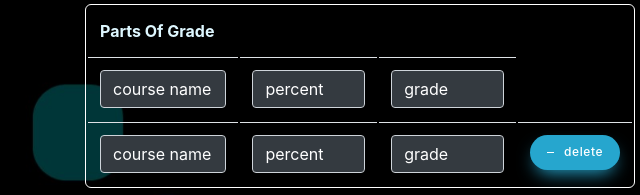
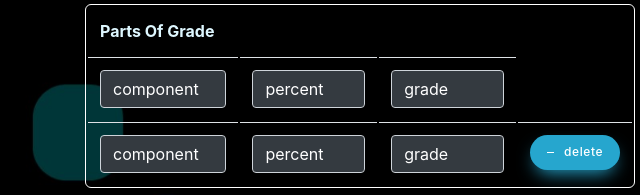
Before and after one commit to Shalevro2/UniGrade, a plain HTML site: page public/add_course.html in a window 1280 px wide. Shown: the part 276-471 px from the top of the page, 0-640 px from the left. Drawn offline with nearby package versions, Linux system fonts and the light colour scheme; some packages are replaced by stand-ins of ours; no server answers.

Commit message:
change placeholder

```diff
--- a/public/add_course.html
+++ b/public/add_course.html
@@ -125,14 +125,14 @@
                             </thead>
                             <tbody id="tbody">
                                 <tr>
-                                    <td><input type="text" class="form-control bg-dark text-white" placeholder="course name" required></td>
+                                    <td><input type="text" class="form-control bg-dark text-white" placeholder="component" required></td>
                                     <td><input type="number" step="any" min="0" class="form-control bg-dark text-white"
                                             placeholder="percent" required></td>
                                     <td><input type="number" min="0" class="form-control bg-dark text-white" placeholder="grade" required>
                                     </td>
                                 </tr>
                                 <tr>
-                                    <td><input type="text" class="form-control bg-dark text-white" placeholder="course name" required></td>
+                                    <td><input type="text" class="form-control bg-dark text-white" placeholder="component" required></td>
                                     <td><input type="number" step="any" min="0" class="form-control bg-dark text-white"
                                             placeholder="percent" required></td>
                                     <td><input type="number" min="0" class="form-control bg-dark text-white" placeholder="grade" required>
```
